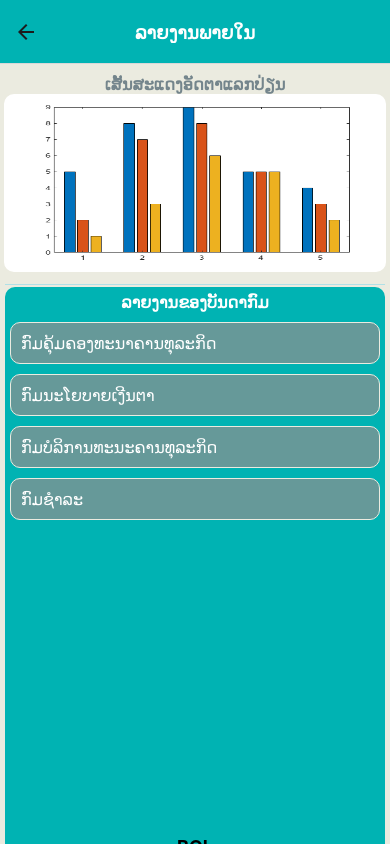
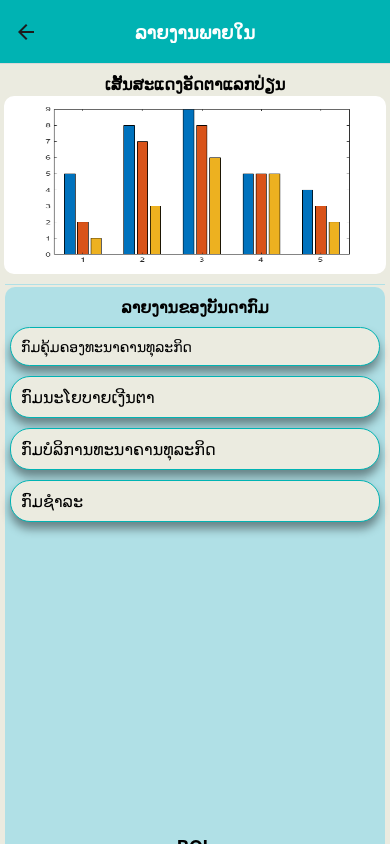
Before and after one commit to kerlorsenglao/bol_report, a React Native app: screen /Home in a window 390 px wide. Built offline with nearby package versions, Linux system fonts and the light colour scheme.

Commit message:
kerlor commit at 9:21 23/11/2022

```diff
--- a/src/app/components/GraphComponent.js
+++ b/src/app/components/GraphComponent.js
@@ -22,9 +22,10 @@ export default function GraphComponent() {
         >
             <Text
                 style={{
-                    color: COLORS.gray,
+                    color: COLORS.black,
                     fontSize: SIZES.medium,
-                    fontWeight: 'bold'
+                    fontWeight: 'bold',
+                    marginBottom:2
                 }}
             >ເສັ້ນສະແດງອັດຕາແລກປ່ຽນ</Text>
         </View>
--- a/src/app/screens/HomeScreen.js
+++ /dev/null
@@ -1,80 +0,0 @@
-import { StyleSheet, Text, View, ScrollView , TouchableOpacity} from 'react-native'
-import React from 'react'
-import { COLORS, FONTS, SIZES } from '../../constant'
-
-import GraphComponent from '../components/GraphComponent'
-import DepartmentItem from '../components/DepartmentItem'
-import FooterComponent from '../components/FooterComponent'
-
-export default function HomeScreen() {
-  return (
-    <ScrollView>
-        <GraphComponent/>
-        <View style={{ backgroundColor: COLORS.secondary,height:1,marginBottom:2,marginHorizontal:5}}/>
-        <View
-            style={{
-                backgroundColor: COLORS.primary,
-                marginHorizontal:5,
-                height: 600,
-                borderTopRightRadius: 10,
-                borderTopLeftRadius: 10
-            }}
-        >
-            <View style={{ justifyContent:'center',alignItems:'center',marginTop:5,marginBottom:5}}>
-                <Text style={{color: COLORS.white, fontSize: SIZES.medium, fontWeight: 'bold'}}>ລາຍງານຂອງບັນດາກົມ</Text>
-            </View>
-            <TouchableOpacity
-                style={{
-                    backgroundColor: '#669999',
-                    padding: 10,
-                    margin: 5,
-                    borderColor: COLORS.gray_ligth,
-                    borderWidth:1,
-                    borderRadius:10
-                }}
-                >
-                <Text style={{color: '#ffffff', fontSize: SIZES.medium}}>ກົມຄຸ້ມຄອງທະນາຄານທຸລະກິດ</Text>
-            </TouchableOpacity>
-            <TouchableOpacity
-                style={{
-                    backgroundColor: '#669999',
-                    padding: 10,
-                    margin: 5,
-                    borderColor: COLORS.gray_ligth,
-                    borderWidth:1,
-                    borderRadius:10
-                }}
-                >
-                <Text style={{color: '#ffffff', fontSize: SIZES.medium}}>ກົມນະໂຍບາຍເງີນຕາ</Text>
-            </TouchableOpacity>
-            <TouchableOpacity
-                style={{
-                    backgroundColor: '#669999',
-                    padding: 10,
-                    margin: 5,
-                    borderColor: COLORS.gray_ligth,
-                    borderWidth:1,
-                    borderRadius:10
-                }}
-                >
-                <Text style={{color: '#ffffff', fontSize: SIZES.medium}}>ກົມບໍລິການທະນະຄານທຸລະກິດ</Text>
-            </TouchableOpacity>
-            <TouchableOpacity
-                style={{
-                    backgroundColor: '#669999',
-                    padding: 10,
-                    margin: 5,
-                    borderColor: COLORS.gray_ligth,
-                    borderWidth:1,
-                    borderRadius:10
-                }}
-                >
-                <Text style={{color: '#ffffff', fontSize: SIZES.medium}}>ກົມຊຳລະ</Text>
-            </TouchableOpacity>
-
-            <FooterComponent/>
-        </View>
-    </ScrollView>
-  )
-}
-const styles = StyleSheet.create({})
--- /dev/null
+++ b/src/app/screens/InHomeScreen.js
@@ -0,0 +1,122 @@
+import { StyleSheet, Text, View, ScrollView , TouchableOpacity} from 'react-native'
+import React from 'react'
+import { COLORS, FONTS, SIZES } from '../../constant'
+import { Picker } from '@react-native-picker/picker'
+
+import GraphComponent from '../components/GraphComponent'
+import DepartmentItem from '../components/DepartmentItem'
+import FooterComponent from '../components/FooterComponent'
+
+export default function HomeScreen() {
+  return (
+    <ScrollView>
+        <GraphComponent/>
+        <View style={{ backgroundColor: COLORS.secondary,height:1,marginBottom:2,marginHorizontal:5}}/>
+        <View
+            style={{
+                backgroundColor: COLORS.secondary,
+                marginHorizontal:5,
+                height: 600,
+                borderTopRightRadius: 10,
+                borderTopLeftRadius: 10
+            }}
+        >
+            <View style={{ justifyContent:'center',alignItems:'center',marginTop:10,marginBottom:5}}>
+                <Text style={{color: COLORS.black, fontSize: SIZES.medium, fontWeight: 'bold'}}>ລາຍງານຂອງບັນດາກົມ</Text>
+            </View>
+            <TouchableOpacity
+                style={{
+                    backgroundColor: COLORS.gray_ligth,
+                    padding: 10,
+                    margin: 5,
+                    borderColor: COLORS.gray_ligth,
+                    borderWidth:1,
+                    borderRadius:20,
+                    borderColor: COLORS.primary,
+                    borderWidth: 1,
+                    shadowColor: COLORS.black,
+                    shadowOffset: {
+                        width: 0,
+                        height: 7,
+                    },
+                    shadowOpacity: 0.41,
+                    shadowRadius: 9.11,
+                    elevation: 14,
+                }}
+                >
+                <Text style={{color: '#000000', fontSize: SIZES.mediumf,}}>ກົມຄຸ້ມຄອງທະນາຄານທຸລະກິດ</Text>
+            </TouchableOpacity>
+            <TouchableOpacity
+                style={{
+                    backgroundColor: COLORS.gray_ligth,
+                    padding: 10,
+                    margin: 5,
+                    borderColor: COLORS.gray_ligth,
+                    borderWidth:1,
+                    borderRadius:20,
+                    borderColor: COLORS.primary,
+                    borderWidth: 1,
+                    shadowColor: COLORS.black,
+                    shadowOffset: {
+                        width: 0,
+                        height: 7,
+                    },
+                    shadowOpacity: 0.41,
+                    shadowRadius: 9.11,
+                    elevation: 14,
+                }}
+                >
+                <Text style={{color: '#000000', fontSize: SIZES.medium}}>ກົມນະໂຍບາຍເງີນຕາ</Text>
+            </TouchableOpacity>
+            <TouchableOpacity
+                style={{
+                    backgroundColor: COLORS.gray_ligth,
+                    padding: 10,
+                    margin: 5,
+                    borderColor: COLORS.gray_ligth,
+                    borderWidth:1,
+                    borderRadius:20,
+                    borderColor: COLORS.primary,
+                    borderWidth: 1,
+                    shadowColor: COLORS.black,
+                    shadowOffset: {
+                        width: 0,
+                        height: 7,
+                    },
+                    shadowOpacity: 0.41,
+                    shadowRadius: 9.11,
+                    elevation: 14,
+                }}
+                >
+                <Text style={{color: '#000000', fontSize: SIZES.medium}}>ກົມບໍລິການທະນາຄານທຸລະກິດ</Text>
+            </TouchableOpacity>
+            <TouchableOpacity
+                style={{
+                    backgroundColor: COLORS.gray_ligth,
+                    padding: 10,
+                    margin: 5,
+                    borderColor: COLORS.gray_ligth,
+                    borderWidth:1,
+                    borderRadius:20,
+                    borderColor: COLORS.primary,
+                    borderWidth: 1,
+                    shadowColor: COLORS.black,
+                    shadowOffset: {
+                        width: 0,
+                        height: 7,
+                    },
+                    shadowOpacity: 0.41,
+                    shadowRadius: 9.11,
+                    elevation: 14,
+                }}
+                >
+                <Text style={{color: '#000000', fontSize: SIZES.medium}}>ກົມຊຳລະ</Text>
+            </TouchableOpacity>
+
+
+            <FooterComponent/>
+        </View>
+    </ScrollView>
+  )
+}
+const styles = StyleSheet.create({})
--- a/src/app/screens/OutHomeScreen.js
+++ b/src/app/screens/OutHomeScreen.js
@@ -3,8 +3,10 @@ import React from 'react'
 
 export default function OutHomeScreen() {
   return (
-    <View>
-      <Text>OutHomeScreen</Text>
+    <View
+     style={{flex:1, justifyContent:'center',alignItems:'center'}}
+    >
+      <Text style={{color: 'blue'}}>OutHomeScreen</Text>
     </View>
   )
 }
--- a/src/navigation/Navigation.js
+++ b/src/navigation/Navigation.js
@@ -13,7 +13,7 @@ import SplashScreen from '../screen/SplashScreen'
 import { AuthContext } from '../context/AuthContext'
 import HomeScreen3 from '../screen/HomeScreen3'
 
-import HomeScreen from '../app/screens/HomeScreen'
+import InHomeScreen from '../app/screens/InHomeScreen'
 import OutHomeScreen from '../app/screens/OutHomeScreen'
 import StartScreen from '../app/screens/StartScreen'
 
@@ -58,9 +58,8 @@ export default function Navigation() {
                             />
                             <StackNavigation.Screen
                                 name="Home"
-                                component={HomeScreen}
+                                component={InHomeScreen}
                                 options={{
-                                    // headerShown: false
                                     title:'ລາຍງານພາຍໃນ',
                                     headerTitleAlign:'center',
                                     headerTitleStyle:{
@@ -84,7 +83,7 @@ export default function Navigation() {
                                         fontWeight: 'bold'
                                     },
                                     headerStyle:{
-                                        backgroundColor: COLORS.primary
+                                        backgroundColor: '#669999'
                                     }
                                 }}
                             />
```
